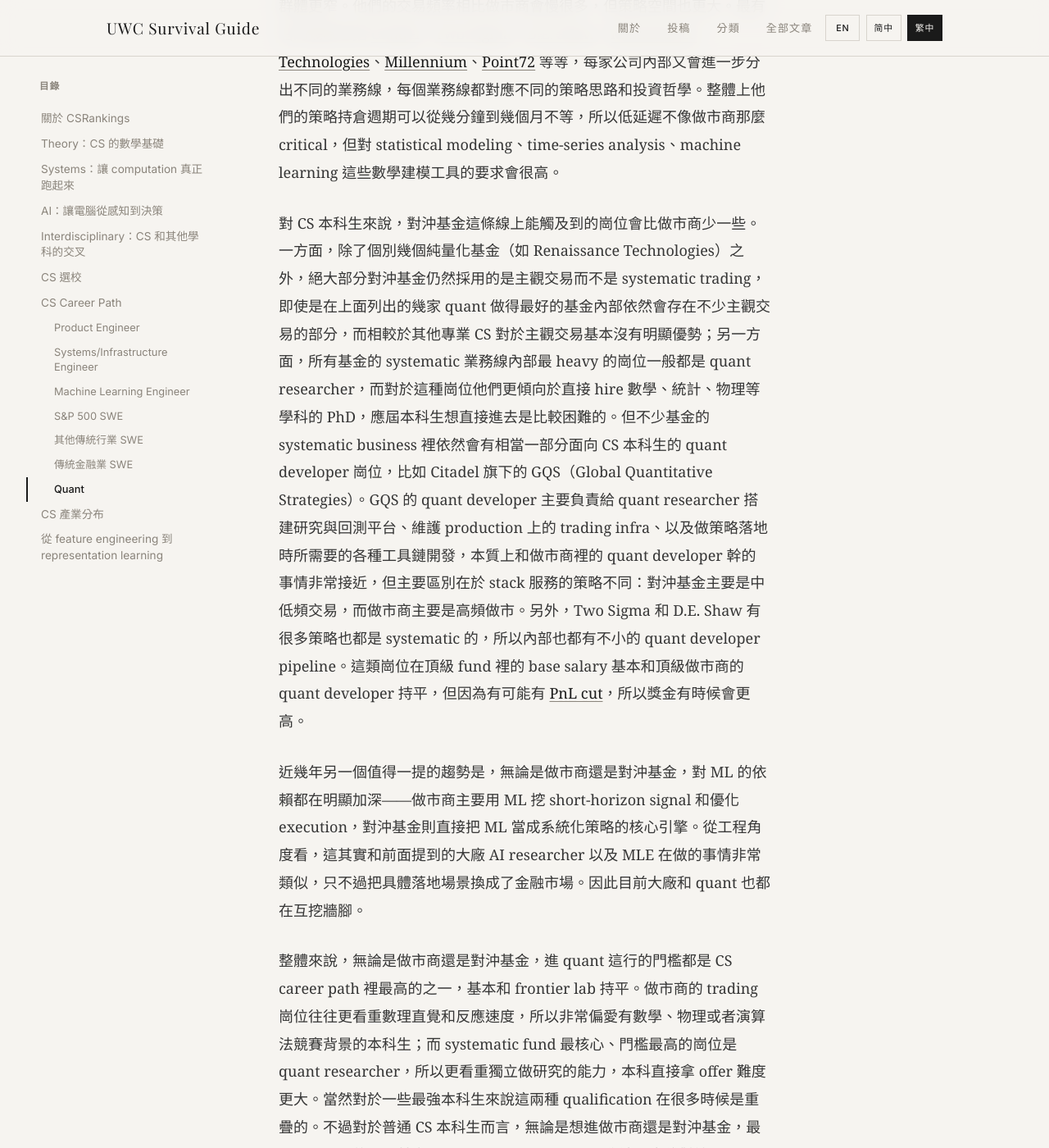
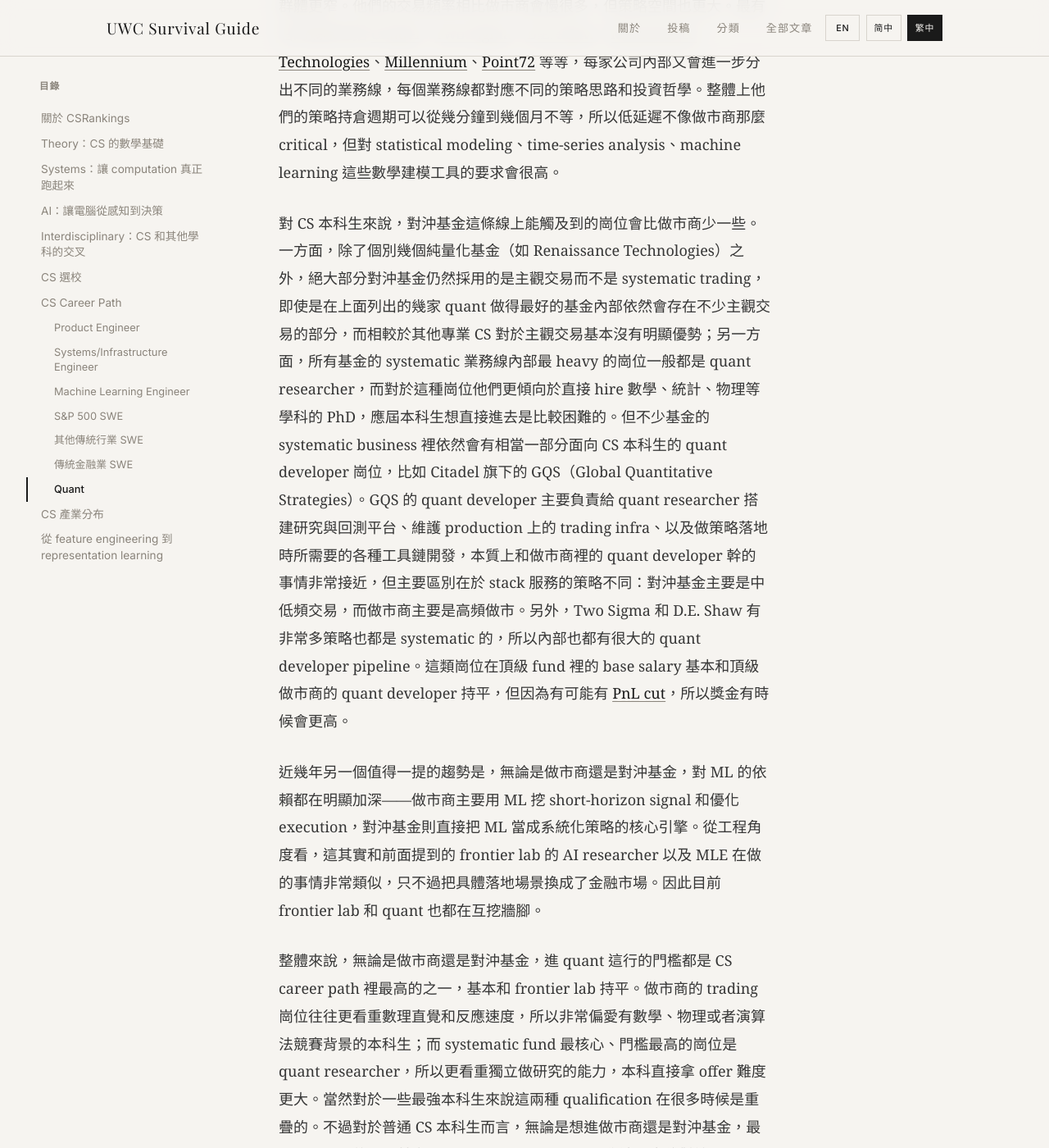
Before and after one commit to United-World-College/UWC-Survival-Guide, a Jekyll site: the page built from website/_guides/chinese/computer-science-TW.md, in a window 1280 px wide and 1400 px high, scrolled down 26017 px. Shown: the whole window at 82% size. Built offline with Jekyll 4.4.1, drawn with Linux system fonts in a browser that asks for light colours; some web fonts are replaced; some of the changed text lies outside the part shown.

Commit message:
docs(cs-guide): retune big-tech/FAANG vs frontier-lab framing and strengthen Two Sigma/D.E. Shaw QD pipeline

```diff
--- a/website/_guides/chinese/computer-science-TW.md
+++ b/website/_guides/chinese/computer-science-TW.md
@@ -255,9 +255,9 @@ Engineering-heavy 項目的典型特徵則是必修課 project load 重、hands-
 
 不同於做市商那樣用自有資金做 "二道販子"，對沖基金這條線的業務邏輯主要是幫客戶理財。從資金來源角度看這其實跟銀行理財差不多，只不過客戶群體更窄。他們的交易頻率相比做市商會慢很多，但策略空間也更大。最有名的幾家包括 [Citadel](https://en.wikipedia.org/wiki/Citadel_LLC)、[Two Sigma](https://en.wikipedia.org/wiki/Two_Sigma)、[D.E. Shaw](https://en.wikipedia.org/wiki/D._E._Shaw_%26_Co.)、[Renaissance Technologies](https://en.wikipedia.org/wiki/Renaissance_Technologies)、[Millennium](https://en.wikipedia.org/wiki/Millennium_Management,_LLC)、[Point72](https://en.wikipedia.org/wiki/Point72_Asset_Management) 等等，每家公司內部又會進一步分出不同的業務線，每個業務線都對應不同的策略思路和投資哲學。整體上他們的策略持倉週期可以從幾分鐘到幾個月不等，所以低延遲不像做市商那麼 critical，但對 statistical modeling、time-series analysis、machine learning 這些數學建模工具的要求會很高。
 
-對 CS 本科生來說，對沖基金這條線上能觸及到的崗位會比做市商少一些。一方面，除了個別幾個純量化基金（如 Renaissance Technologies）之外，絕大部分對沖基金仍然採用的是主觀交易而不是 systematic trading，即使是在上面列出的幾家 quant 做得最好的基金內部依然會存在不少主觀交易的部分，而相較於其他專業 CS 對於主觀交易基本沒有明顯優勢；另一方面，所有基金的 systematic 業務線內部最 heavy 的崗位一般都是 quant researcher，而對於這種崗位他們更傾向於直接 hire 數學、統計、物理等學科的 PhD，應屆本科生想直接進去是比較困難的。但不少基金的 systematic business 裡依然會有相當一部分面向 CS 本科生的 quant developer 崗位，比如 Citadel 旗下的 GQS（Global Quantitative Strategies）。GQS 的 quant developer 主要負責給 quant researcher 搭建研究與回測平台、維護 production 上的 trading infra、以及做策略落地時所需要的各種工具鏈開發，本質上和做市商裡的 quant developer 幹的事情非常接近，但主要區別在於 stack 服務的策略不同：對沖基金主要是中低頻交易，而做市商主要是高頻做市。另外，Two Sigma 和 D.E. Shaw 有很多策略也都是 systematic 的，所以內部也都有不小的 quant developer pipeline。這類崗位在頂級 fund 裡的 base salary 基本和頂級做市商的 quant developer 持平，但因為有可能有 [PnL cut](https://en.wikipedia.org/wiki/Income_statement)，所以獎金有時候會更高。
+對 CS 本科生來說，對沖基金這條線上能觸及到的崗位會比做市商少一些。一方面，除了個別幾個純量化基金（如 Renaissance Technologies）之外，絕大部分對沖基金仍然採用的是主觀交易而不是 systematic trading，即使是在上面列出的幾家 quant 做得最好的基金內部依然會存在不少主觀交易的部分，而相較於其他專業 CS 對於主觀交易基本沒有明顯優勢；另一方面，所有基金的 systematic 業務線內部最 heavy 的崗位一般都是 quant researcher，而對於這種崗位他們更傾向於直接 hire 數學、統計、物理等學科的 PhD，應屆本科生想直接進去是比較困難的。但不少基金的 systematic business 裡依然會有相當一部分面向 CS 本科生的 quant developer 崗位，比如 Citadel 旗下的 GQS（Global Quantitative Strategies）。GQS 的 quant developer 主要負責給 quant researcher 搭建研究與回測平台、維護 production 上的 trading infra、以及做策略落地時所需要的各種工具鏈開發，本質上和做市商裡的 quant developer 幹的事情非常接近，但主要區別在於 stack 服務的策略不同：對沖基金主要是中低頻交易，而做市商主要是高頻做市。另外，Two Sigma 和 D.E. Shaw 有非常多策略也都是 systematic 的，所以內部也都有很大的 quant developer pipeline。這類崗位在頂級 fund 裡的 base salary 基本和頂級做市商的 quant developer 持平，但因為有可能有 [PnL cut](https://en.wikipedia.org/wiki/Income_statement)，所以獎金有時候會更高。
 
-近幾年另一個值得一提的趨勢是，無論是做市商還是對沖基金，對 ML 的依賴都在明顯加深——做市商主要用 ML 挖 short-horizon signal 和優化 execution，對沖基金則直接把 ML 當成系統化策略的核心引擎。從工程角度看，這其實和前面提到的大廠 AI researcher 以及 MLE 在做的事情非常類似，只不過把具體落地場景換成了金融市場。因此目前大廠和 quant 也都在互挖牆腳。
+近幾年另一個值得一提的趨勢是，無論是做市商還是對沖基金，對 ML 的依賴都在明顯加深——做市商主要用 ML 挖 short-horizon signal 和優化 execution，對沖基金則直接把 ML 當成系統化策略的核心引擎。從工程角度看，這其實和前面提到的 frontier lab 的 AI researcher 以及 MLE 在做的事情非常類似，只不過把具體落地場景換成了金融市場。因此目前 frontier lab 和 quant 也都在互挖牆腳。
 
 整體來說，無論是做市商還是對沖基金，進 quant 這行的門檻都是 CS career path 裡最高的之一，基本和 frontier lab 持平。做市商的 trading 崗位往往更看重數理直覺和反應速度，所以非常偏愛有數學、物理或者演算法競賽背景的本科生；而 systematic fund 最核心、門檻最高的崗位是 quant researcher，所以更看重獨立做研究的能力，本科直接拿 offer 難度更大。當然對於一些最強本科生來說這兩種 qualification 在很多時候是重疊的。不過對於普通 CS 本科生而言，無論是想進做市商還是對沖基金，最 accessible 的入口其實都是 quant developer，因為這個崗位對純 trading 或 research 能力的要求相對低一些。但需要注意的是這類崗位對工程能力的要求和頂級大廠 infra engineer 持平甚至更高，所以對願意在 systems 領域內深耕的同學來說反而是個不錯的目標。
 
```
Also changed, not shown: other parts of website/_guides/chinese/computer-science-TW.md (+2 -2 lines), website/_guides/chinese/computer-science-CN.md (+4 -4 lines), website/_guides/default/computer-science.md (+4 -4 lines).
